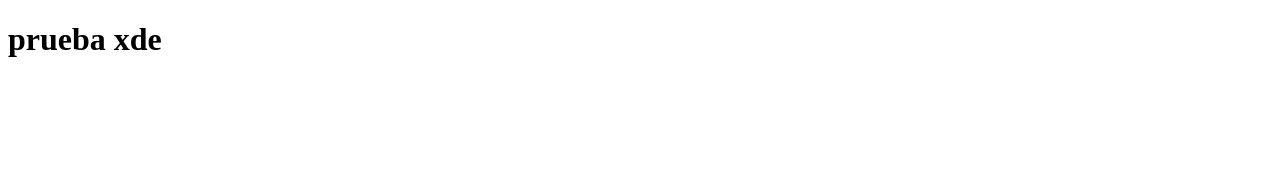
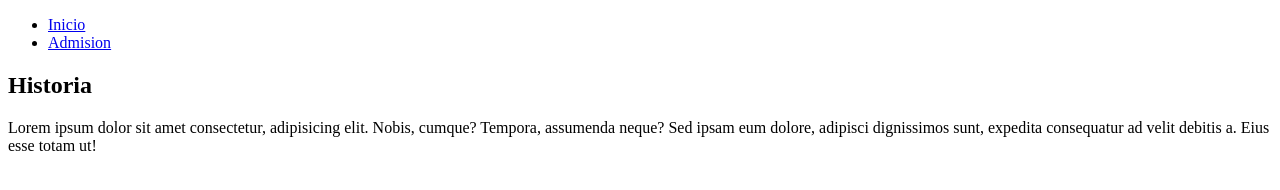
Before and after one commit to DiegoAvendanoCardenas/prueba-gitflow, a plain HTML site: page index.html in a window 1280 px wide. Drawn offline with Linux system fonts and the light colour scheme.

Commit message:
[feature]:sp1-contenido-historia

```diff
--- a/index.html
+++ b/index.html
@@ -6,6 +6,17 @@
     <title>Document</title>
 </head>
 <body>
-    <h1>prueba xde</h1>
+    <header>
+        <ul>
+            <li><a href="#">Inicio</a></li>
+            <li><a href="#">Admision</a></li>
+        </ul>
+    </header>
+    <div class="container">
+        <article>
+            <h2>Historia</h2>
+            <p>Lorem ipsum dolor sit amet consectetur, adipisicing elit. Nobis, cumque? Tempora, assumenda neque? Sed ipsam eum dolore, adipisci dignissimos sunt, expedita consequatur ad velit debitis a. Eius esse totam ut!</p>
+        </article>
+    </div>
 </body>
 </html>
```
